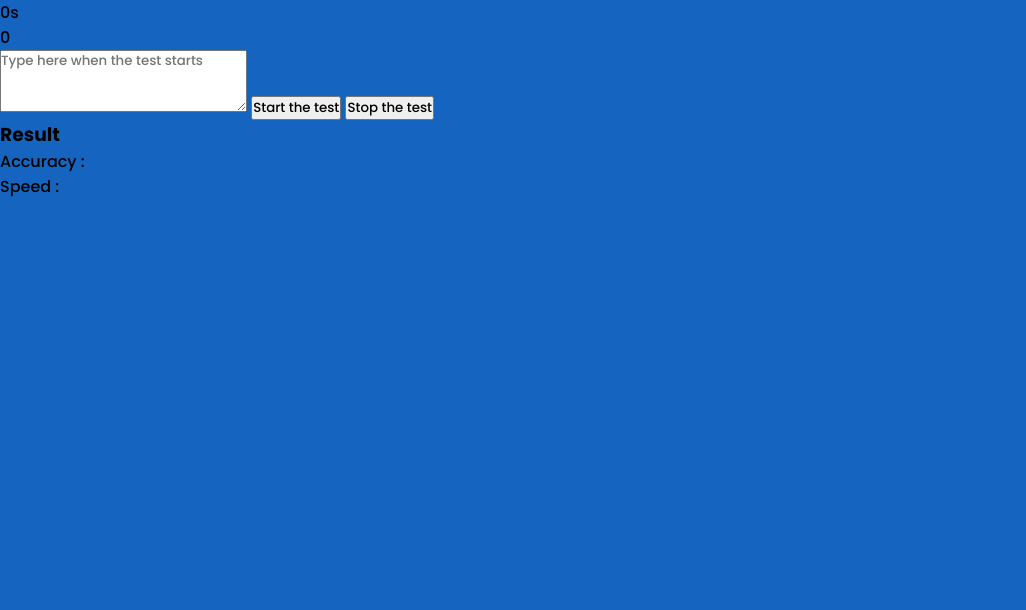
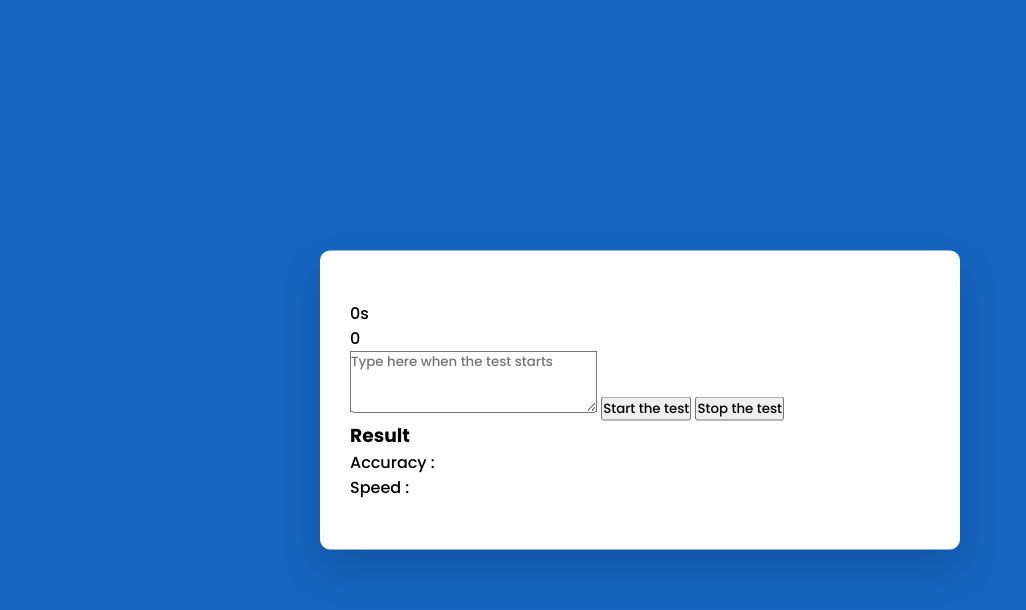
Before and after one commit to timotheegarot/TypeTestApp, a plain HTML site: page index.html in a window 1280 px wide. Shown: the whole page, without its empty margins (0-1026 px from the left). Drawn offline with Linux system fonts and the light colour scheme; a web font is replaced by a local one.

Commit message:
Container styles added

```diff
--- a/styles.css
+++ b/styles.css
@@ -12,5 +12,13 @@ body {
 }
 
 .container {
-
+  width: 80vmin;
+  padding: 50px 30px;
+  background-color: #fff;
+  position: absolute;
+  transform: translate(-50%, -50%);
+  top: 50%;
+  left: 50%;
+  border-radius: 10px;
+  box-shadow: 0 20px 40px rgba(0, 0, 0, 0.15);
 }
```
